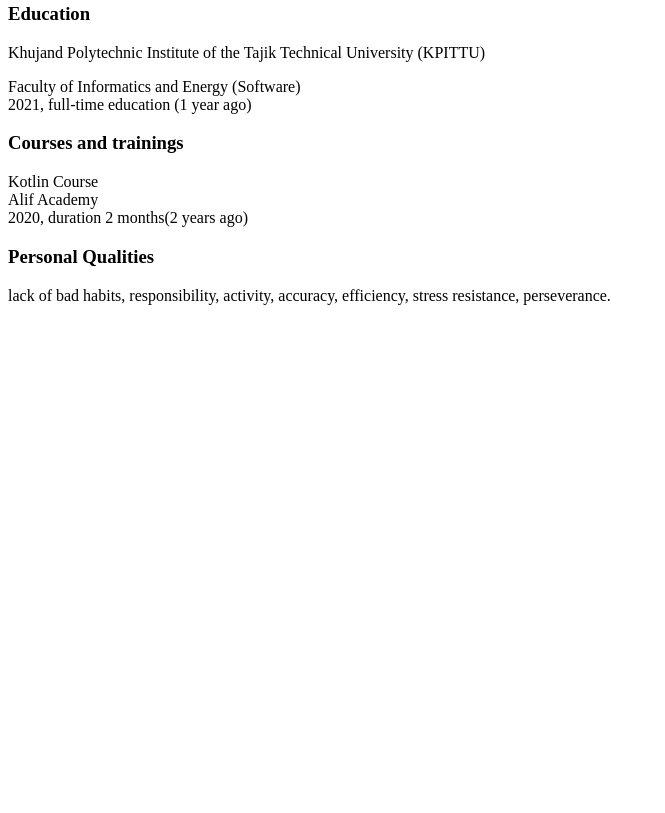
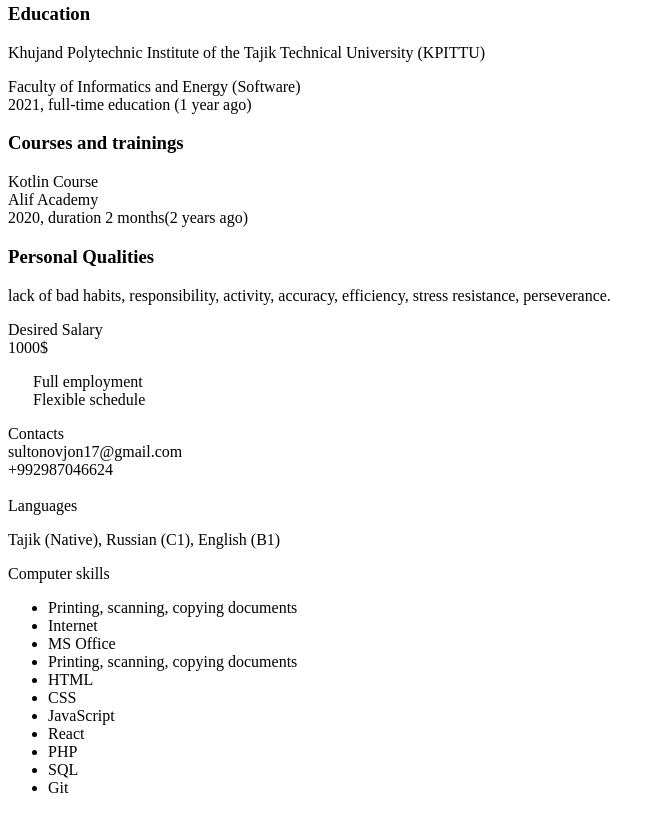
Before and after one commit to Behruz17/rsschool-cv, a plain HTML site: page index.html in a window 1280 px wide. Shown: the part 1013-1826 px from the top of the page, without its empty margins (0-665 px from the left). Before the commit the page ends 1334 px from the top, so only its background shows below. Drawn offline with Linux system fonts and the light colour scheme.

Commit message:
feat: add sidebar to html

```diff
--- a/index.html
+++ b/index.html
@@ -90,6 +90,45 @@
                 <p class="personalQualitiesInfo">lack of bad habits, responsibility, activity, accuracy, efficiency, stress resistance, perseverance.</p>
             </sectionz>
         </div>
+        <div class="leftSide">
+            <section class="salary">
+                Desired Salary <br>
+                <span class = "date">1000$</span> <br>
+                    <p style="padding-left:25px;">
+                    Full employment <br>
+                    Flexible schedule <br>
+                    </p>
+            </section>
+
+            <section class="contacts">
+                Contacts <br>
+                <span class = "date">sultonovjon17@gmail.com</span> <br>
+                +992987046624
+            </section>
+            <br>
+            <section class="languages">
+                Languages <br>
+            <p>Tajik (Native), Russian (C1), English (B1)</p>
+            </section>
+
+            <section class="skills">
+            <span class="center">Computer skills</span>
+
+                <ul class="list">
+                <li>Printing, scanning, copying documents</li>
+                <li>Internet</li>
+                <li>MS Office</li>
+                <li>Printing, scanning, copying documents</li>
+                <li>HTML</li>
+                <li>CSS</li>
+                <li>JavaScript</li>
+                <li>React</li>
+                <li>PHP</li>
+                <li>SQL</li>
+                <li>Git</li>
+                </ul>
+            </section>
+                </div>
     </div>
 </body>
 </html>
```
